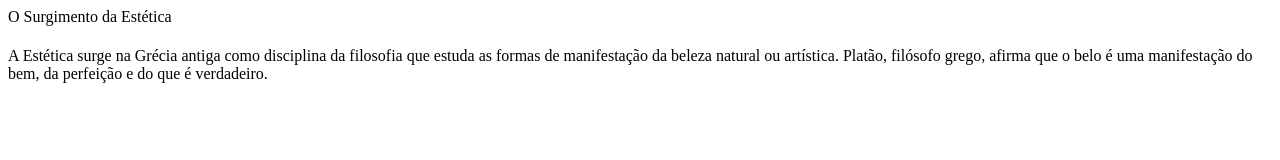
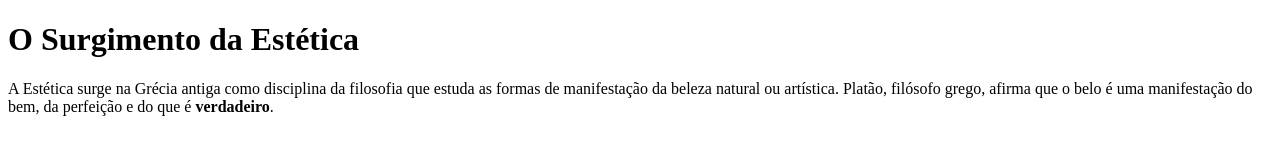
Before and after one commit to mahsilvah/mahsilvah_html, a plain HTML site: page index.html in a window 1280 px wide. Drawn offline with Linux system fonts and the light colour scheme.

Commit message:
index.html

```diff
--- a/index.html
+++ b/index.html
@@ -6,13 +6,13 @@
     <title>Document</title>
 </head>
 <body>
-    O Surgimento da Estética <h1></h1>
+    <h1>O Surgimento da Estética </h1>
 
-    A Estética surge na Grécia antiga como disciplina da filosofia que estuda as formas de manifestação da beleza
+    <p>A Estética surge na Grécia antiga como disciplina da filosofia que estuda as formas de manifestação da beleza
 
     natural ou artística. Platão, filósofo grego, afirma que o belo é uma manifestação do bem, da perfeição
 
-    e do que é verdadeiro.
+    e do que é <b>verdadeiro</b>.</p>
 
 
 </body>
```
